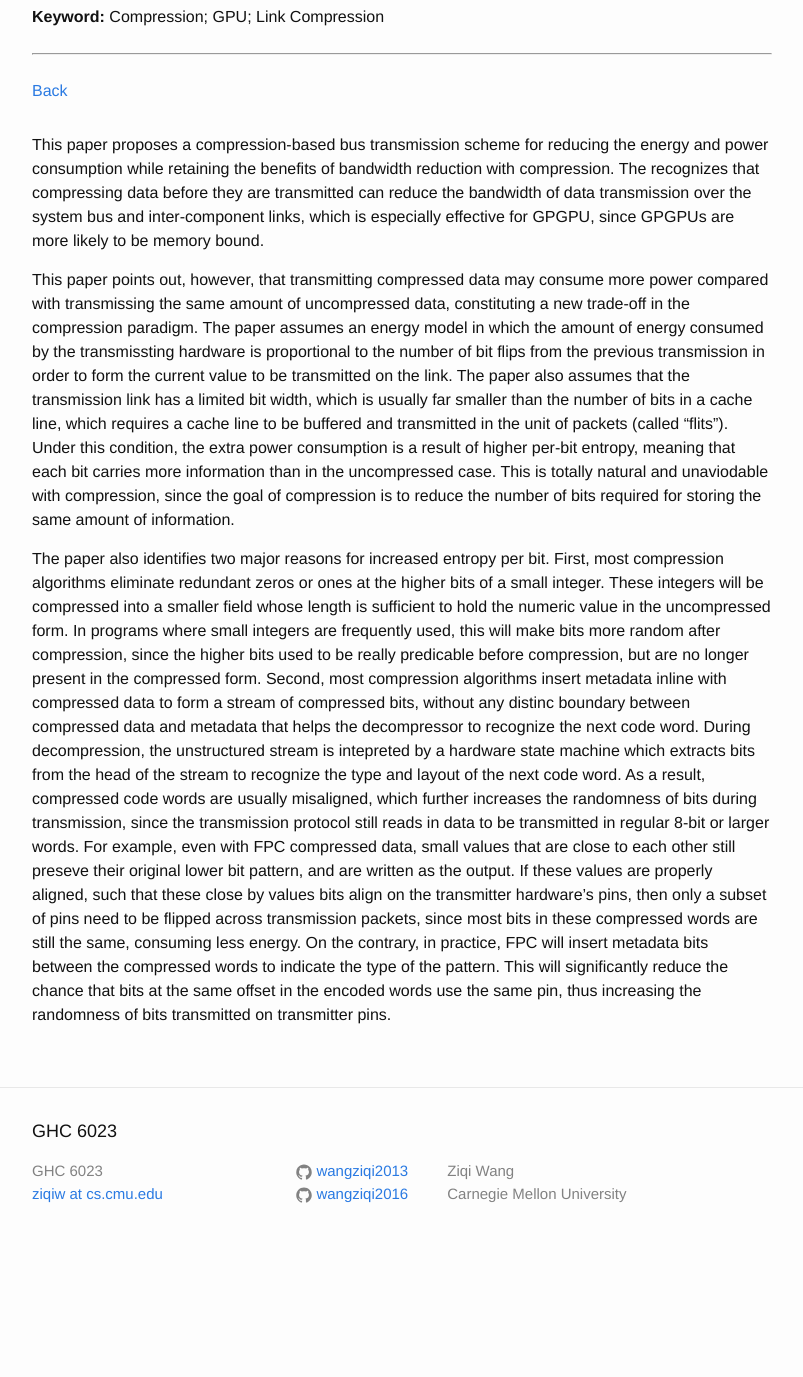
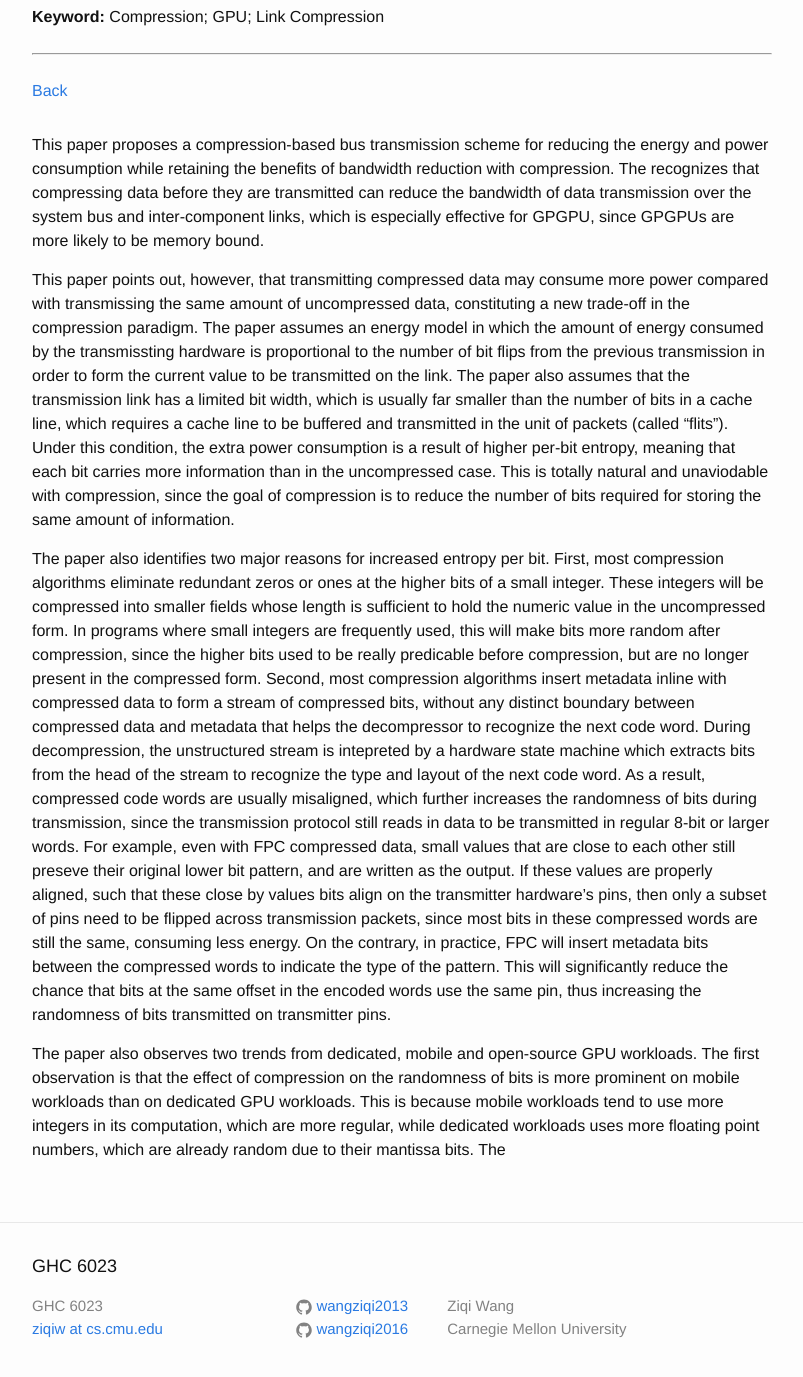
Before and after one commit to wangziqi2013/wangziqi2013.github.io, a Jekyll site: the page built from _posts/2020-07-27-a-case-for-toggle-aware-gpu-compression.markdown, in a window 1280 px wide and 1400 px high, scrolled down 359 px. Shown: the top 1377 px of the window, without its empty margins (238-1041 px from the left). Built offline with Jekyll 4.4.1, drawn with Linux system fonts in a browser that asks for light colours; before the commit the page ends 1624 px from its top, so only the background shows below that.

Commit message:
Adding observation

```diff
--- a/_posts/2020-07-27-a-case-for-toggle-aware-gpu-compression.markdown
+++ b/_posts/2020-07-27-a-case-for-toggle-aware-gpu-compression.markdown
@@ -30,11 +30,11 @@ reduce the number of bits required for storing the same amount of information.
 
 The paper also identifies two major reasons for increased entropy per bit. First, most compression algorithms eliminate
 redundant zeros or ones at the higher bits of a small integer.
-These integers will be compressed into a smaller field whose length is sufficient to hold the numeric value in the
+These integers will be compressed into smaller fields whose length is sufficient to hold the numeric value in the
 uncompressed form. In programs where small integers are frequently used, this will make bits more random after compression,
 since the higher bits used to be really predicable before compression, but are no longer present in the compressed form.
 Second, most compression algorithms insert metadata inline with compressed data to form a stream of compressed bits, without
-any distinc boundary between compressed data and metadata that helps the decompressor to recognize the next code word.
+any distinct boundary between compressed data and metadata that helps the decompressor to recognize the next code word.
 During decompression, the unstructured stream is intepreted by a hardware state machine which extracts bits from the head
 of the stream to recognize the type and layout of the next code word.
 As a result, compressed code words are usually misaligned, which further increases the randomness of bits during transmission,
@@ -46,3 +46,9 @@ in these compressed words are still the same, consuming less energy.
 On the contrary, in practice, FPC will insert metadata bits between the compressed words to indicate the type of the
 pattern. This will significantly reduce the chance that bits at the same offset in the encoded words use the same pin,
 thus increasing the randomness of bits transmitted on transmitter pins.
+
+The paper also observes two trends from dedicated, mobile and open-source GPU workloads. The first observation is that
+the effect of compression on the randomness of bits is more prominent on mobile workloads than on dedicated GPU workloads.
+This is because mobile workloads tend to use more integers in its computation, which are more regular, while dedicated
+workloads uses more floating point numbers, which are already random due to their mantissa bits.
+The
```
